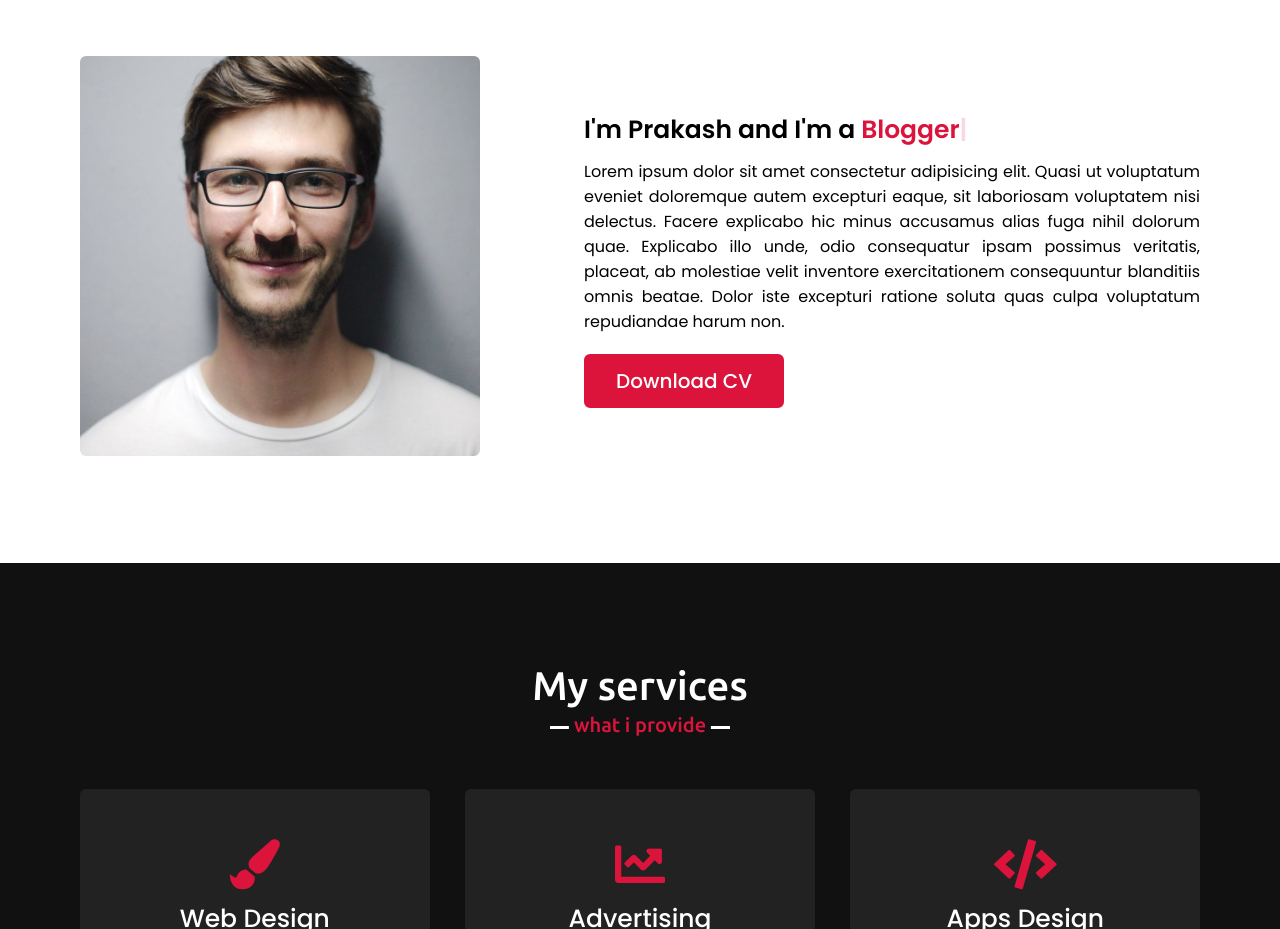
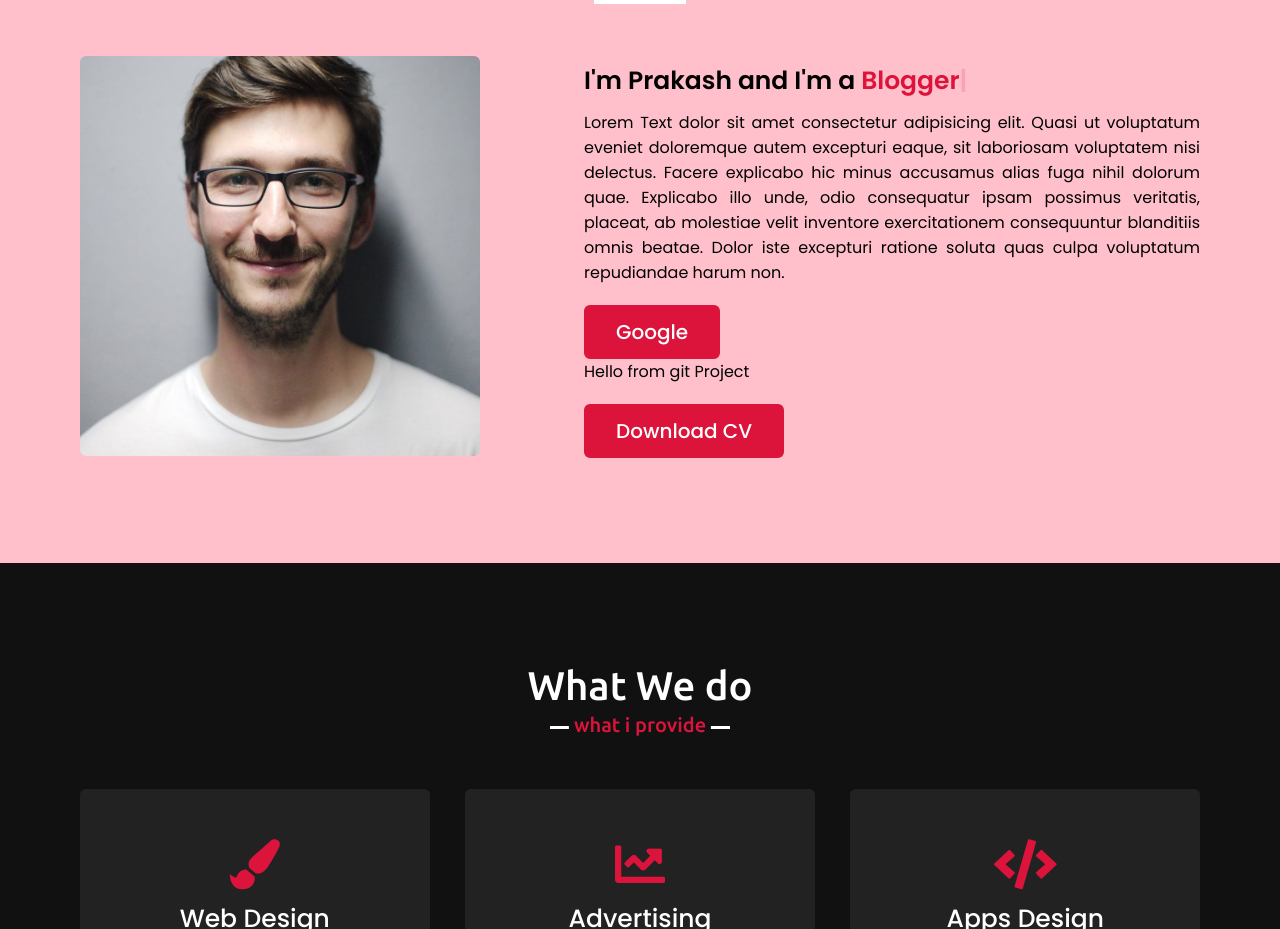
Before and after one commit to Imran-adham/mygitproject, a plain HTML site: page index.html in a window 1280 px wide. Shown: the part 970-1899 px from the top of the page. Drawn offline with nearby package versions, Linux system fonts and the light colour scheme.

Commit message:
Changed index and style

```diff
--- a/index.html
+++ b/index.html
@@ -57,7 +57,9 @@
                 </div>
                 <div class="column right">
                     <div class="text">I'm Prakash and I'm a <span class="typing-2"></span></div>
-                    <p>Lorem ipsum dolor sit amet consectetur adipisicing elit. Quasi ut voluptatum eveniet doloremque autem excepturi eaque, sit laboriosam voluptatem nisi delectus. Facere explicabo hic minus accusamus alias fuga nihil dolorum quae. Explicabo illo unde, odio consequatur ipsam possimus veritatis, placeat, ab molestiae velit inventore exercitationem consequuntur blanditiis omnis beatae. Dolor iste excepturi ratione soluta quas culpa voluptatum repudiandae harum non.</p>
+                    <p>Lorem Text dolor sit amet consectetur adipisicing elit. Quasi ut voluptatum eveniet doloremque autem excepturi eaque, sit laboriosam voluptatem nisi delectus. Facere explicabo hic minus accusamus alias fuga nihil dolorum quae. Explicabo illo unde, odio consequatur ipsam possimus veritatis, placeat, ab molestiae velit inventore exercitationem consequuntur blanditiis omnis beatae. Dolor iste excepturi ratione soluta quas culpa voluptatum repudiandae harum non.</p>
+                    <a href="https:google.com">Google</a>
+                    <p>Hello from git Project</p>
                     <a href="#">Download CV</a>
                 </div>
             </div>
@@ -67,7 +69,7 @@
     <!-- services section start -->
     <section class="services" id="services">
         <div class="max-width">
-            <h2 class="title">My services</h2>
+            <h2 class="title">What We do</h2>
             <div class="serv-content">
                 <div class="card">
                     <div class="box">
--- a/style.css
+++ b/style.css
@@ -9,6 +9,10 @@
 }
 html{
     scroll-behavior: smooth;
+}
+
+body {
+    background-color: pink;
 }
 
 /* custom scroll bar */
```
